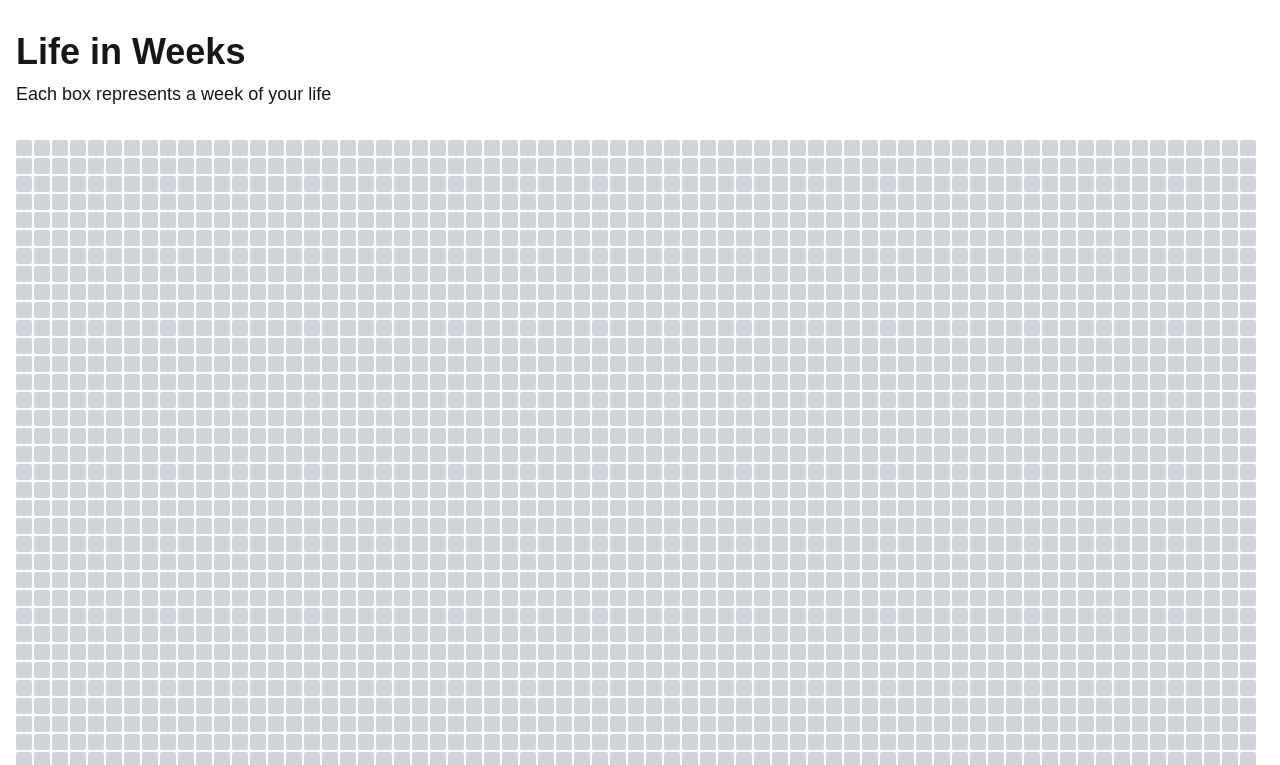
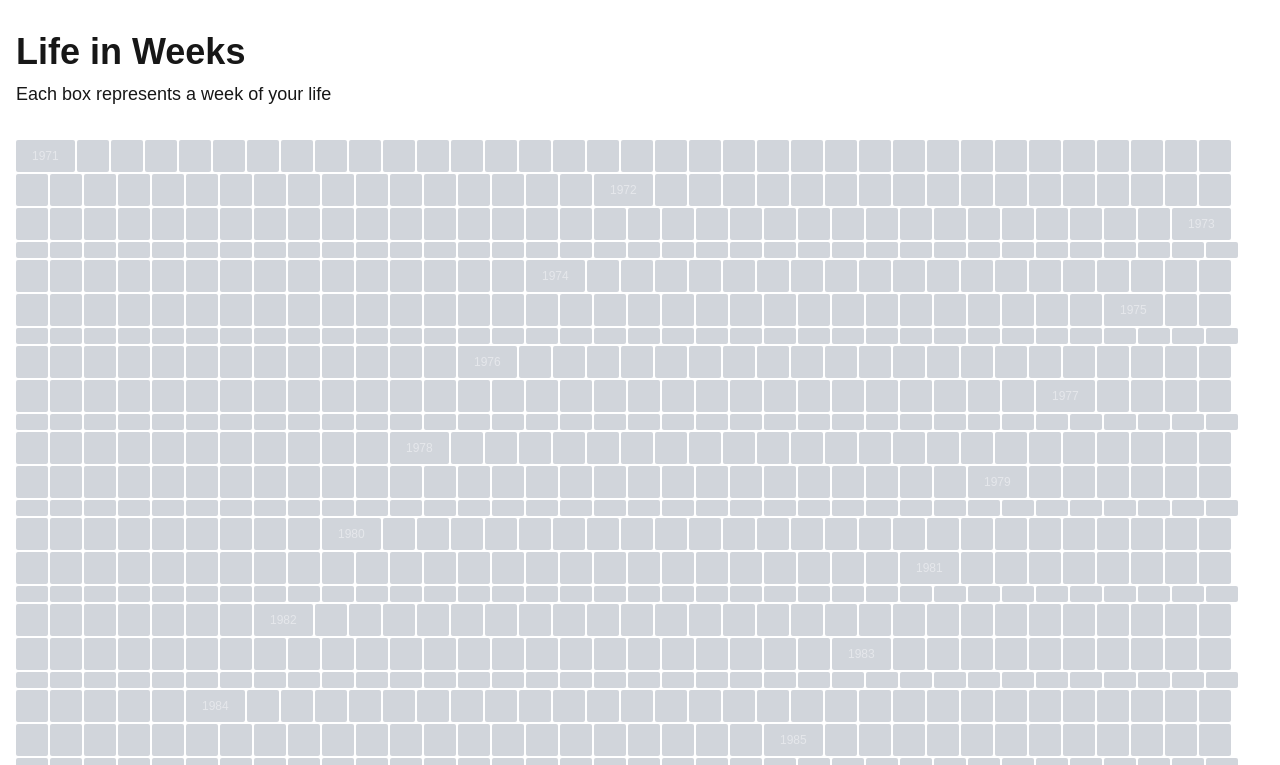
Before and after one commit to elmofromok/mylifeinweeks, a Next.js app: page / in a window 1280 px wide. Shown: the top 765 px of the page. Built offline with nearby package versions, Linux system fonts and the light colour scheme.

Commit message:
Enhance timeline grid with year info 📅
- Added birth year calculation for weeks
- Marked start of the year in the timeline
- Updated week display to show year on hover
- Improved styling for better visibility and interaction

```diff
--- a/app/components/timeline/grid.tsx
+++ b/app/components/timeline/grid.tsx
@@ -13,12 +13,15 @@ export function TimelineGrid({
   const today = new Date();
   const diffTime = Math.abs(today.getTime() - birthDate.getTime());
   const currentWeek = Math.floor(diffTime / (1000 * 60 * 60 * 24 * 7));
+  const birthYear = birthDate.getFullYear();
 
   const weeks = Array.from({ length: totalWeeks }, (_, index) => ({
     weekNumber: index,
     isCurrentWeek: index === currentWeek,
     isPast: index < currentWeek,
     hasEvent: false, // We'll implement this later
+    isStartOfYear: index % 52 === 0,
+    year: birthYear + Math.floor(index / 52),
   }));
 
   return (
@@ -26,14 +29,19 @@ export function TimelineGrid({
       {weeks.map(week => (
         <div
           key={week.weekNumber}
-          className={`
-            w-4 h-4 transition-colors rounded-sm
+          className={`px-4 py-2
+            relative  transition-colors rounded-sm
             ${week.isCurrentWeek ? 'bg-blue-500' : ''}
             ${week.isPast ? 'bg-gray-300' : 'bg-gray-200'}
             hover:bg-gray-300
+            ${week.isStartOfYear ? 'bg-blue-900' : ''}
           `}
-          title={`Week ${week.weekNumber}`}
-        />
+          title={`Week ${week.weekNumber} (${week.year})`}
+        >
+          {week.isStartOfYear && (
+            <div className='text-xs text-gray-200'>{week.year}</div>
+          )}
+        </div>
       ))}
     </div>
   );
```
